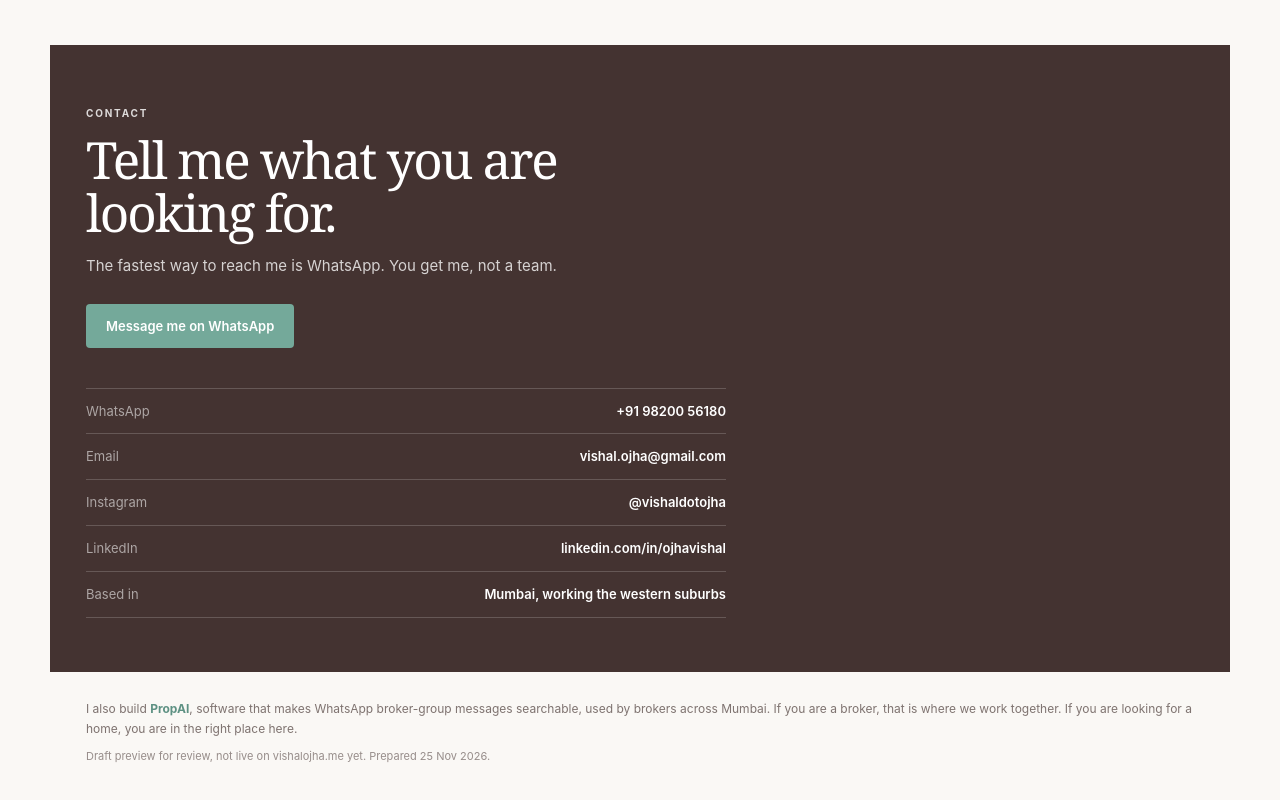
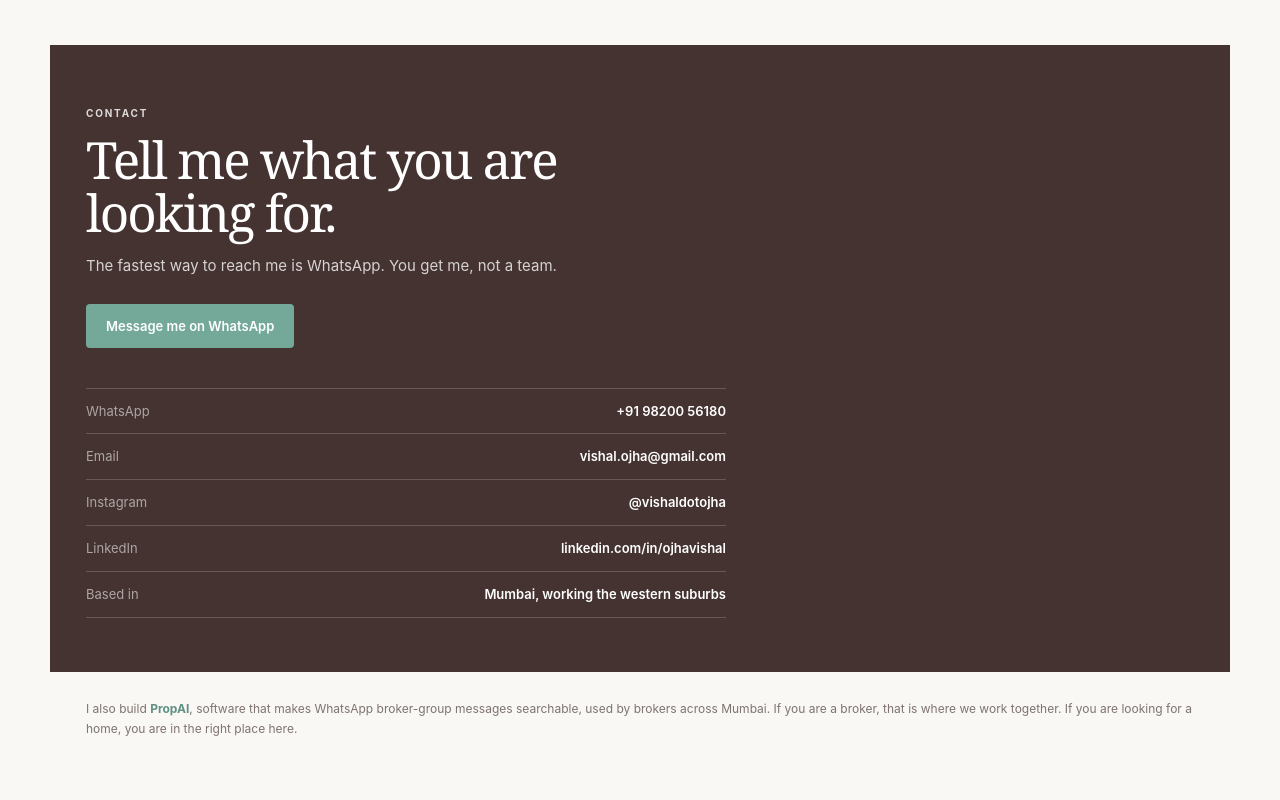
Before and after one commit to vishalgojha/vishalojha, a website: page site/index.html in a window 1280 px wide. Shown: the part 2535-3335 px from the top of the page. Drawn offline with Linux system fonts and the light colour scheme.

Commit message:
Remove stale draft footer note

```diff
--- a/site/index.html
+++ b/site/index.html
@@ -109,7 +109,7 @@
       </section>
     </main>
 
-    <footer class="vo-footer"><p>I also build <a class="vo-footerLink" href="https://www.propai.live">PropAI</a>, software that makes WhatsApp broker-group messages searchable, used by brokers across Mumbai. If you are a broker, that is where we work together. If you are looking for a home, you are in the right place here.</p><p class="vo-draft">Draft preview for review, not live on vishalojha.me yet. Prepared 25 Nov 2026.</p></footer>
+    <footer class="vo-footer"><p>I also build <a class="vo-footerLink" href="https://www.propai.live">PropAI</a>, software that makes WhatsApp broker-group messages searchable, used by brokers across Mumbai. If you are a broker, that is where we work together. If you are looking for a home, you are in the right place here.</p></footer>
   </div>
 </body>
 </html>
```
